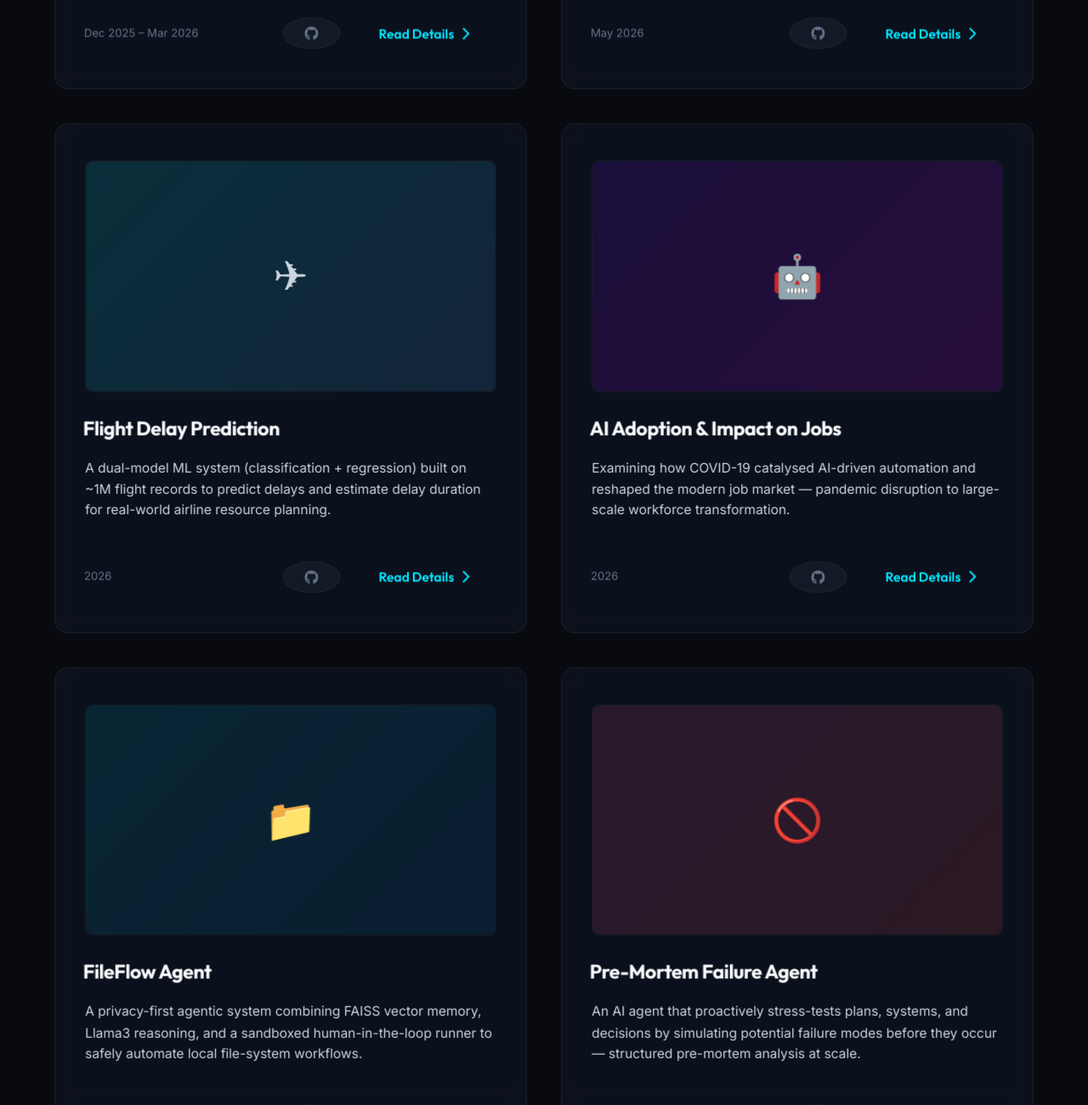
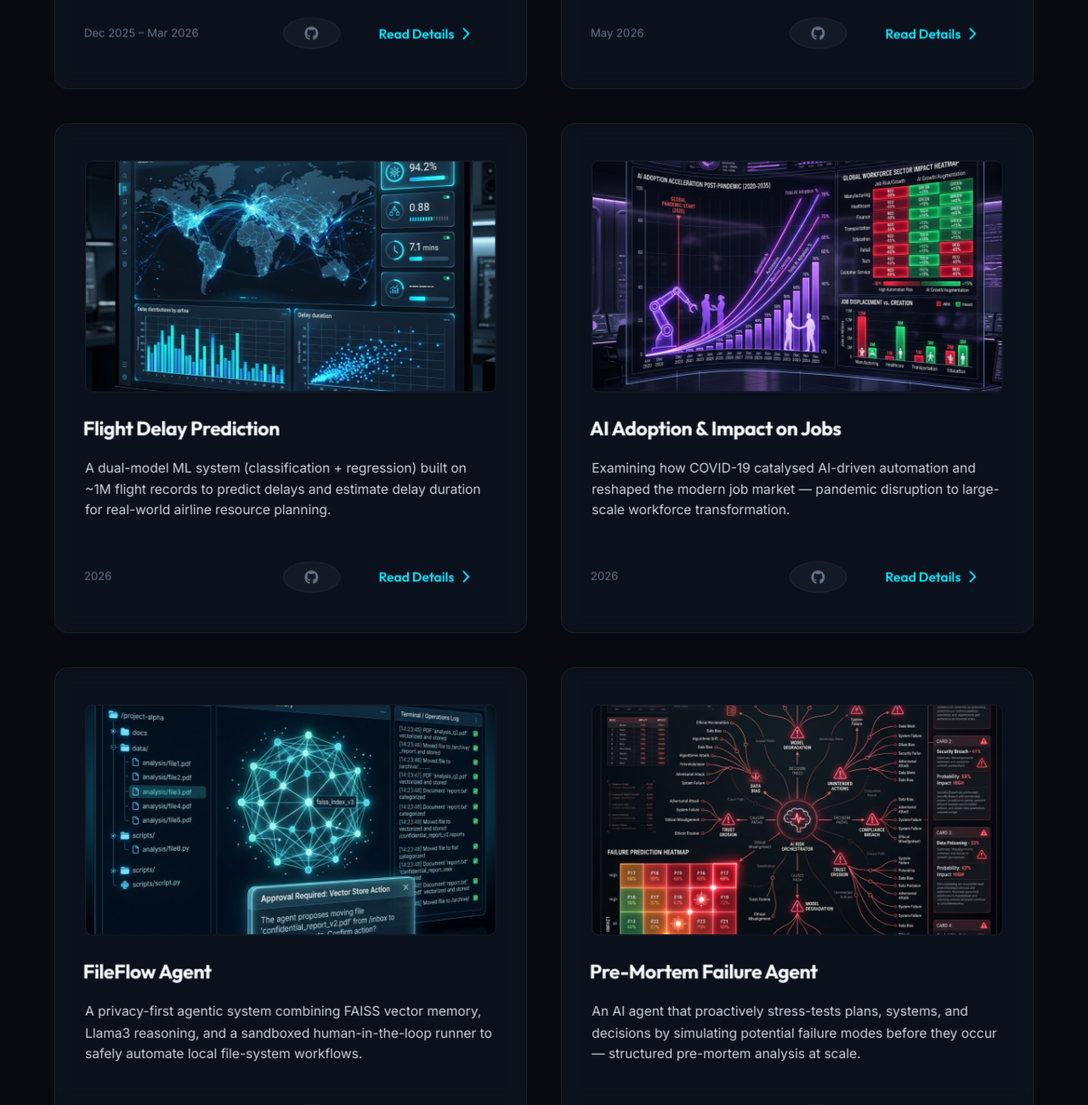
Before and after one commit to Mohakkedia/Portfolio, a plain HTML site: page index.html in a window 1280 px wide. Shown: the part 4981-6281 px from the top of the page at 85% size. Drawn offline with nearby package versions, Linux system fonts and the light colour scheme; animation ran at ten frames a second; a script that the page names is missing.

Commit message:
feat: add AI-generated images for 4 new project cards

```diff
--- a/index.html
+++ b/index.html
@@ -310,7 +310,7 @@
                 <div class="project-card glass-card scroll-reveal tilt-element" data-accent="teal">
                     <div class="project-card-inner">
                         <div class="project-img-wrapper">
-                            <div class="project-img-placeholder" style="background: linear-gradient(135deg, #00f2fe22, #4facfe22); display:flex; align-items:center; justify-content:center; height:100%; font-size:3rem;">&#9992;</div>
+                            <img src="images/flightdelay.png" alt="Flight Delay Prediction" class="project-img">
                         </div>
                         <h3 class="project-title">Flight Delay Prediction</h3>
                         <p class="project-desc">
@@ -330,7 +330,7 @@
                 <div class="project-card glass-card scroll-reveal tilt-element" data-accent="purple">
                     <div class="project-card-inner">
                         <div class="project-img-wrapper">
-                            <div class="project-img-placeholder" style="background: linear-gradient(135deg, #7f00ff22, #e100ff22); display:flex; align-items:center; justify-content:center; height:100%; font-size:3rem;">&#129302;</div>
+                            <img src="images/aiadoption.png" alt="AI Adoption & Impact on Jobs" class="project-img">
                         </div>
                         <h3 class="project-title">AI Adoption & Impact on Jobs</h3>
                         <p class="project-desc">
@@ -350,7 +350,7 @@
                 <div class="project-card glass-card scroll-reveal tilt-element" data-accent="blue">
                     <div class="project-card-inner">
                         <div class="project-img-wrapper">
-                            <div class="project-img-placeholder" style="background: linear-gradient(135deg, #00b4d822, #0077b622); display:flex; align-items:center; justify-content:center; height:100%; font-size:3rem;">&#128193;</div>
+                            <img src="images/fileflow.png" alt="FileFlow Agent" class="project-img">
                         </div>
                         <h3 class="project-title">FileFlow Agent</h3>
                         <p class="project-desc">
@@ -370,7 +370,7 @@
                 <div class="project-card glass-card scroll-reveal tilt-element" data-accent="pink">
                     <div class="project-card-inner">
                         <div class="project-img-wrapper">
-                            <div class="project-img-placeholder" style="background: linear-gradient(135deg, #f857a622, #ff585822); display:flex; align-items:center; justify-content:center; height:100%; font-size:3rem;">&#128683;</div>
+                            <img src="images/premortem.png" alt="Pre-Mortem Failure Agent" class="project-img">
                         </div>
                         <h3 class="project-title">Pre-Mortem Failure Agent</h3>
                         <p class="project-desc">
```
Also changed, not shown: images/aiadoption.png (added), images/fileflow.png (added), images/flightdelay.png (added), images/premortem.png (added).
